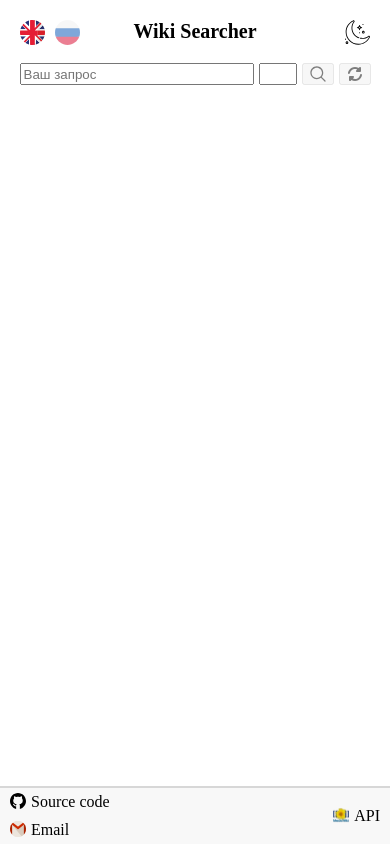
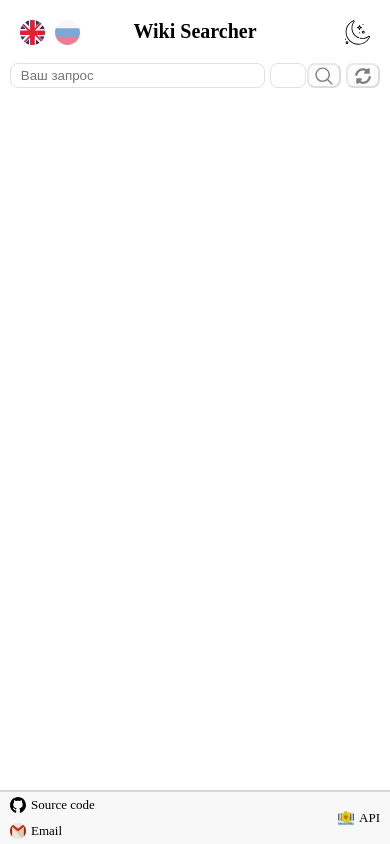
Before and after one commit to KoMeDiAnTNDP/wiki-react, a React (Create React App) app: page / in a window 390 px wide. Built offline with nearby package versions, Linux system fonts and the light colour scheme.

Commit message:
add styles

```diff
--- a/src/App.tsx
+++ b/src/App.tsx
@@ -18,6 +18,11 @@ export default class App extends Component {
     };
 
     handleFormSubmit = (query: IQuery) => {
+        if (query.count === 0) {
+            alert('Since you did not enter the required number of articles, it was set to 10')
+            query.count = 10;
+        }
+
         const start = new Date().getTime() / 1000;
         const wikiApi = new WikiApi(query).getWikiData();
         const end = new Date().getTime() / 1000;
--- a/src/components/articles/articles.module.css
+++ b/src/components/articles/articles.module.css
@@ -2,7 +2,7 @@
 {
     display: flex;
     flex-direction: column;
-    width: 50%;
+    width: 70%;
     height: 100%;
     margin: 0 auto;
     padding-bottom: 20px;
@@ -75,3 +75,11 @@
         transform: translateY(-20px);
     }
 }
+
+@media screen and (max-width: 730px) {
+    .articles
+    {
+        width: 90%;
+        margin: 0 auto;
+    }
+}
--- a/src/components/button/button.module.css
+++ b/src/components/button/button.module.css
@@ -2,12 +2,17 @@
 {
     margin-left: 5px;
     cursor: pointer;
-
+    border-radius: 8px;
 }
 
 .searchForm__button:disabled
 {
     opacity: .5;
+}
+
+.searchForm__button:focus
+{
+    outline: none;
 }
 
 .searchFrom__buttonIcon
@@ -17,3 +22,13 @@
     display: flex;
     margin: auto;
 }
+
+@media screen and (max-width: 730px) {
+    .searchFrom__buttonIcon
+    {
+        display: flex;
+        width: 18px;
+        height: 18px;
+        margin: auto;
+    }
+}
--- a/src/components/footer/footer.module.css
+++ b/src/components/footer/footer.module.css
@@ -63,3 +63,10 @@
     text-decoration: none;
     color: #000;
 }
+
+@media screen and (max-width: 730px) {
+    .footer
+    {
+        font-size: 13px;
+    }
+}
--- a/src/components/form/form.module.css
+++ b/src/components/form/form.module.css
@@ -2,19 +2,31 @@
 {
     display: flex;
     margin: 0 auto;
-    width: 50%;
+    width: 70%;
+    flex-basis: 20px;
 }
 
 .searchForm__inputQuery
 {
     flex-grow: 1;
+    border: 1px solid #dfe1e5;
+    border-radius: 8px;
+    padding-left: 10px;
 }
 
 .searchForm__inputCount
 {
     width: 30px;
-    height: 16px;
-    margin-left: 5px;
+    height: 18px;
+    border: 1px solid #dfe1e5;
+    border-radius: 8px;
+    text-align: center;
+}
+
+.searchForm__inputQuery:focus,
+.searchForm__inputCount:focus
+{
+    outline: none;
 }
 
 .searchLanguage
@@ -28,6 +40,8 @@
 .containerTooltip
 {
     position: relative;
+    width: 32px;
+    margin-left: 5px;
 }
 
 .containerTooltip__tooltip
@@ -36,10 +50,15 @@
     position: absolute;
     width: 130px;
     top: 150%;
-    left: -127%;
+    left: -175%;
     padding: 5px;
     border-radius: 5px;
-    border: 1px solid #000;
+    border: 2px solid #000;
+}
+
+.tooltip__text
+{
+    margin: 0 auto;
 }
 
 .containerTooltip__tooltip:after
@@ -65,6 +84,22 @@
     {
         display: flex;
         margin: 0 auto;
-        width: 90%;
+        width: 95%;
+        flex-basis: 20px;
+    }
+
+    .searchForm__inputCount
+    {
+        height: 21px;
+    }
+
+    .containerTooltip__tooltip
+    {
+        left: -175%;
+    }
+
+    .tooltip__text
+    {
+        font-size: 12px;
     }
 }
--- a/src/components/form/index.tsx
+++ b/src/components/form/index.tsx
@@ -20,6 +20,18 @@ export class Form extends Component<IFormProps, IQuery> {
         count: 0
     };
 
+    checkLanguage = (query: string, lang: string): boolean => {
+        switch (lang) {
+            case 'en':
+                return /[a-zA-z]/.test(query);
+            case 'ru':
+                return /[а-яА-ЯёЁ]/.test(query);
+            default:
+                alert("Unsupported language");
+                return false;
+        }
+    };
+
     handleLanguageChange = (event: ChangeEvent<HTMLInputElement>) => {
         this.setState({lang: event.target.value});
     };
@@ -30,11 +42,22 @@ export class Form extends Component<IFormProps, IQuery> {
 
     handleCountChange = (event: ChangeEvent<HTMLInputElement>) => {
         const count = event.target.validity.valid ? Number(event.target.value) : 0;
-        this.setState({count: count})
+
+        if (count > 20) {
+            alert("Count of articles can not be more than 20");
+            this.setState({count: 0});
+        } else {
+            this.setState({count: count})
+        }
     };
 
     handleSubmit = (event: FormEvent<HTMLFormElement>) => {
         event.preventDefault();
+
+        if (!this.checkLanguage(this.state.query, this.state.lang)) {
+            alert('The selected language does not match the entered one, you may not find what you are looking for.')
+        }
+
         this.props.onSubmit(this.state);
         this.setState({query: ''});
     };
@@ -45,7 +68,8 @@ export class Form extends Component<IFormProps, IQuery> {
 
     render() {
         const {query, lang, count} = this.state;
-        const isDisabled = !query || (count < 0 || count > 20);
+        const validCount = count < 0 || count > 20;
+        const isDisabled = !query || validCount;
         const curCount = count === 0 ? '' : count;
 
         return (
@@ -61,7 +85,9 @@ export class Form extends Component<IFormProps, IQuery> {
                         type="text" onChange={this.handleCountChange}
                         pattern="[0-9]*" value={curCount}
                     />
-                    <span className={styles.containerTooltip__tooltip}>Количество статей</span>
+                    <div className={styles.containerTooltip__tooltip}>
+                        <span className={styles.tooltip__text}>Количество статей</span>
+                    </div>
                 </div>
                 <ImageButton type={"submit"} disable={isDisabled} src={iconSearch} alt={"Search"} title={"Найти"}/>
                 <ImageButton type={"reset"} disable={this.props.disabled} src={iconRefresh} alt={"Resfresh"} title={"Отчистить"}/>
--- a/src/components/result/result.module.css
+++ b/src/components/result/result.module.css
@@ -11,7 +11,7 @@
 .searchResult__time
 {
     width: 50%;
-    margin: 10px auto 0;
+    margin: 10px auto;
     animation: show .4s forwards ease;
 }
 
@@ -30,3 +30,15 @@
         opacity: 1;
     }
 }
+
+@media screen and (max-width: 730px) {
+    .searchResult__time
+    {
+        width: 90%;
+    }
+
+    .searchResult
+    {
+        margin-bottom: 52px;
+    }
+}
```
